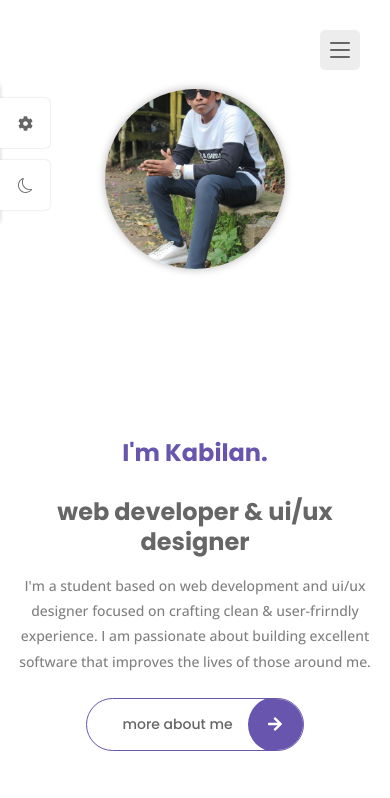
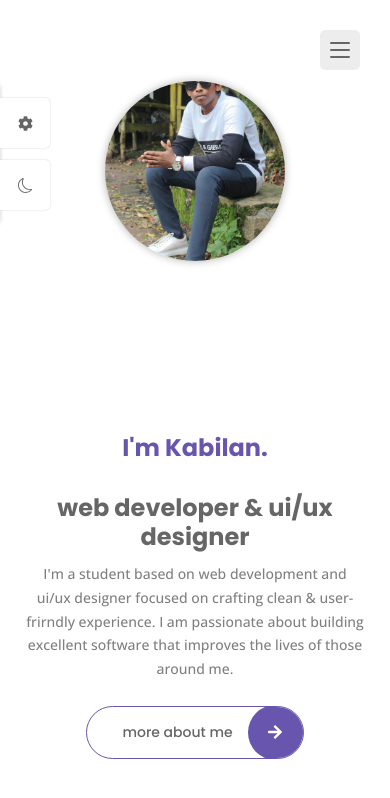
Before and after one commit to kabilan345/portfolio, a React (Vite) app: page / in a window 390 px wide. Shown: the top 798 px of the page. Built offline with nearby package versions, Linux system fonts and the light colour scheme.

Commit message:
responsive changes

```diff
--- a/src/index.css
+++ b/src/index.css
@@ -139,8 +139,10 @@
     .home {
         grid-template-columns: 1fr;
         justify-items: center;
-        row-gap: 30px;
-        padding: 40px 20px;
+        row-gap: 20px; /* Reduced from 30px */
+        padding: 30px 20px; /* Adjusted padding */
+        height: auto;
+        min-height: 100vh;
     }
 
     .color__block {
@@ -148,21 +150,26 @@
     }
 
     .home__img {
-        width: 250px;
-        height: 250px;
+        width: 200px; /* Slightly smaller */
+        height: 200px;
         border-radius: 50%;
         margin-top: 0;
+        margin-bottom: 10px; /* Added to control space below image */
     }
+
 
     .home__content {
         max-width: 100%;
         text-align: center;
-        margin-bottom: 0;
+        margin-top: 0; /* Remove any default margin */
+        padding-top: 0; /* Remove any default padding */
     }
 
     .home__title {
         padding-left: 0;
         font-size: var(--h1-font-size);
+        margin-top: 10px; /* Added to control space above title */
+        margin-bottom: 15px; /* Added to control space below title */
     }
 
     .home__title::before {
@@ -174,12 +181,17 @@
     }
 
     .home__description {
-        margin-block: 16px 24px;
+        margin-block: 10px 20px; /* Reduced from 16px 32px */
         line-height: 1.8;
+        padding: 0 10px; /* Add small side padding */
     }
 
     .container {
         max-width: 540px;
+    }
+
+    .button {
+        margin-top: 10px; /* Control space above button */
     }
 
     /* About */
@@ -254,12 +266,25 @@
 @media screen and (max-width: 576px) {
     /* Home */
     .home {
-        padding: 30px 15px;
+        padding: 20px 15px;
+        row-gap: 15px; /* Even smaller gap */
     }
 
     .home__img {
-        width: 200px;
-        height: 200px;
+        width: 180px;
+        height: 180px;
+        margin-bottom: 5px; /* Smaller space below image */
+    }
+
+    .home__title {
+        font-size: var(--h2-font-size);
+        margin-bottom: 10px;
+    }
+
+    .home__description {
+        font-size: var(--small-font-size);
+        margin-block: 8px 15px;
+        line-height: 1.7;
     }
 
     /* About */
@@ -298,7 +323,7 @@
     }
 
     .contact__button-icon {
-        line-height: 50px;
+        line-height: 60px;
     }
 
     /* Portfolio */
@@ -340,12 +365,27 @@
         text-align: center;
         font-size: var(--small-font-size);
     }
+
+    .modal__close{
+        right: 5px;
+        top: 10px;
+    }
 }
 
 @media screen and (max-width: 350px) {
     /* Home */
     .home__title span {
         display: inline;
+    }
+
+    .home {
+        padding: 15px 10px;
+        row-gap: 10px;
+    }
+
+    .home__img {
+        width: 150px;
+        height: 150px;
     }
 
     .home__title {
--- a/src/pages/Contact/Contact.css
+++ b/src/pages/Contact/Contact.css
@@ -91,7 +91,7 @@
     height: 160px;
 }
 
-.contact__button-icon {
+.contact__buton-icon {
     font-size: var(--h3-font-size);
-    line-height: 64px;
+    line-height: 90px;
 }
--- a/src/pages/Home/Home.css
+++ b/src/pages/Home/Home.css
@@ -14,12 +14,16 @@
     z-index: 1;
 }
 
+.home__content {
+    position: relative;
+    z-index: 2;
+}
+
 .home__data {
     max-width: 600px;
     margin-inline: auto;
     padding-top: 20px;
 }
-
 .home__title {
     position: relative;
     font-size: var(--h1-font-size);
```
